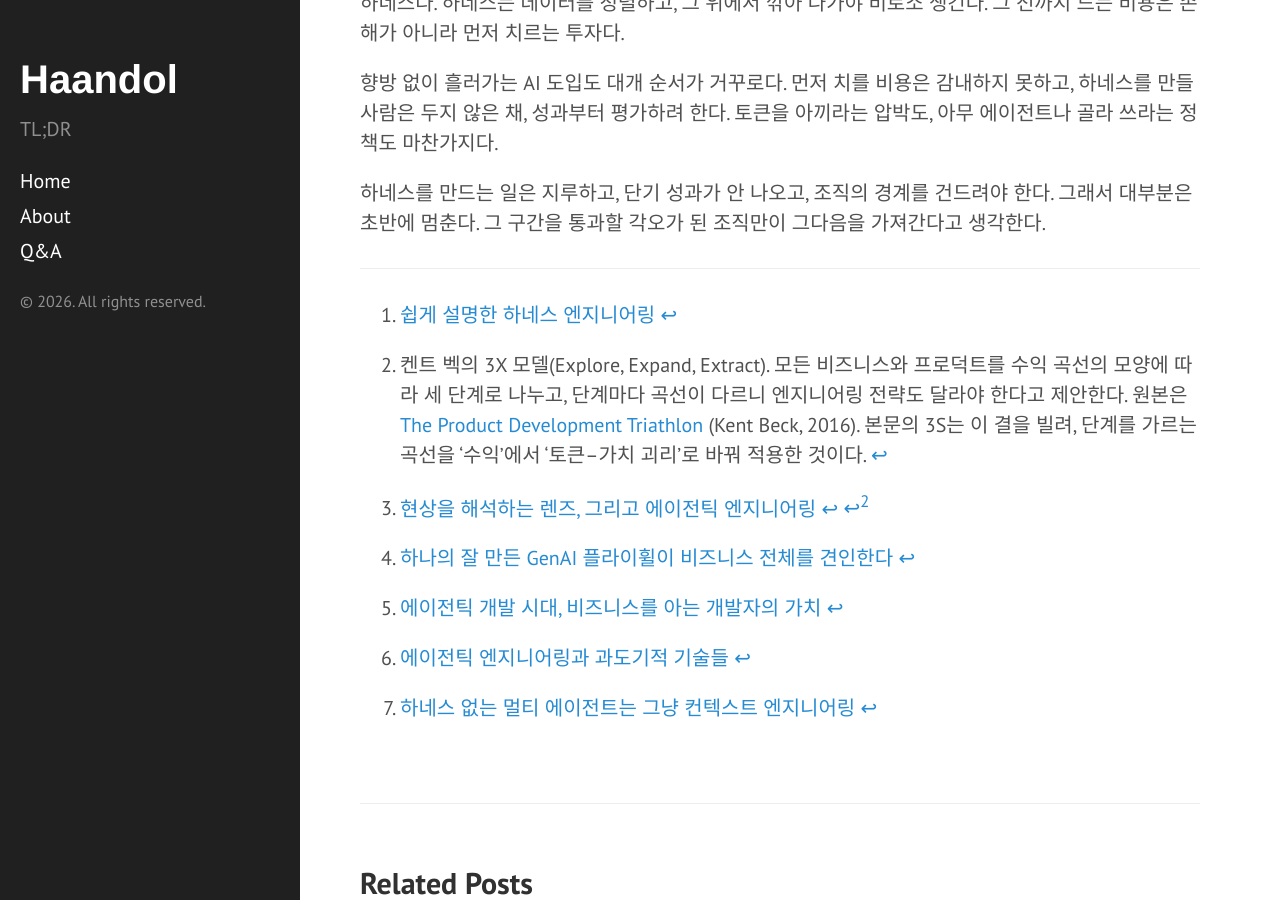
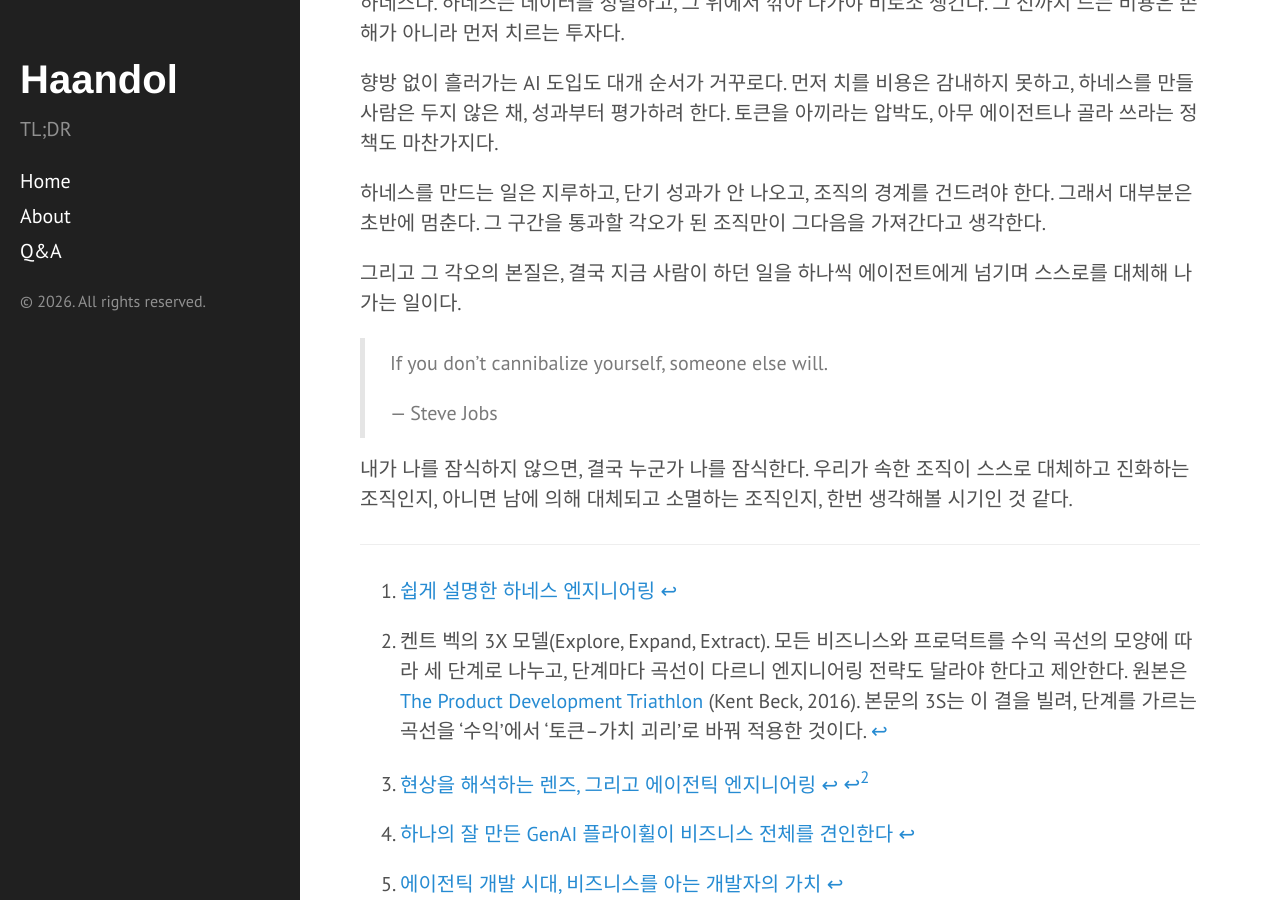
Before and after one commit to haandol/haandol.github.com, a Jekyll site: the page built from _posts/2026-06-15-organizational-ai-adoption-3s.md, in a window 1280 px wide and 900 px high, scrolled down 11238 px. Built offline with Jekyll 4.4.1, drawn with Linux system fonts in a browser that asks for light colours; comment, search, counter and statistics services are not loaded.

Commit message:
close 06-15 post with self-cannibalization framing and Jobs quote
Co-Authored-By: Claude Opus 4.8 (1M context) <noreply@anthropic.com>

```diff
--- a/_posts/2026-06-15-organizational-ai-adoption-3s.md
+++ b/_posts/2026-06-15-organizational-ai-adoption-3s.md
@@ -270,6 +270,14 @@ AHE가 도메인마다 상주하지 않고 부트스트랩만 하고 빠지기
 
 하네스를 만드는 일은 지루하고, 단기 성과가 안 나오고, 조직의 경계를 건드려야 한다. 그래서 대부분은 초반에 멈춘다. 그 구간을 통과할 각오가 된 조직만이 그다음을 가져간다고 생각한다.
 
+그리고 그 각오의 본질은, 결국 지금 사람이 하던 일을 하나씩 에이전트에게 넘기며 스스로를 대체해 나가는 일이다.
+
+> If you don't cannibalize yourself, someone else will.
+>
+> — Steve Jobs
+
+내가 나를 잠식하지 않으면, 결국 누군가 나를 잠식한다. 우리가 속한 조직이 스스로 대체하고 진화하는 조직인지, 아니면 남에 의해 대체되고 소멸하는 조직인지, 한번 생각해볼 시기인 것 같다.
+
 ---
 
 [^1]: [쉽게 설명한 하네스 엔지니어링](/2026/03/15/harness-engineering-beyond-context-engineering/)
```
